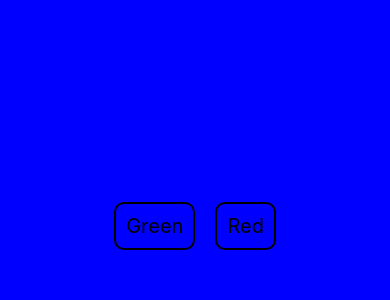
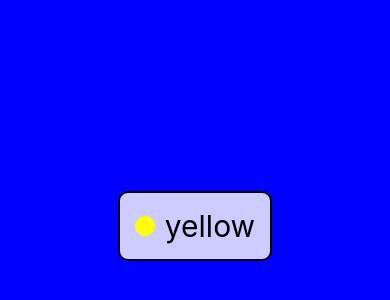
Before and after one commit to benbourgeois-92/First_ReactNative_App, a React Native app: screen / in a window 390 px wide. Shown: the part 196-496 px from the top of the page. Built offline with nearby package versions, Linux system fonts and the light colour scheme.

Commit message:
Touchable Highlight Added

```diff
--- a/App.js
+++ b/App.js
@@ -1,6 +1,6 @@
 import React from 'react';
 
-import {View, StyleSheet, Text, Button, ListView, StatusBar  } from 'react-native';
+import {View, StyleSheet, Text, Button, ListView, StatusBar,TouchableHighlight  } from 'react-native';
 
 export default class App extends React.Component {
 
@@ -25,9 +25,18 @@ export default class App extends React.Component {
     return (
       <View style= {[styles.container, {backgroundColor}]}>
 
+        <TouchableHighlight style={styles.button} onPress={() => this.changeColor('yellow')} underlayColor="orange">
+          <View style={styles.row}>
 
-        <Text onPress={() => this.changeColor('green')} style={styles.button}>Green</Text>
-        <Text onPress={() => this.changeColor('red')} style={styles.button}>Red</Text>
+              <View style={[
+                styles.sample,
+                {backgroundColor: 'yellow'}
+              ]}/>
+
+              <Text style={styles.text}>yellow</Text>
+
+          </View>
+        </TouchableHighlight>
 
         <StatusBar hidden={false}/>
 
@@ -48,11 +57,33 @@ const styles = StyleSheet.create({
   },
 
   button: {
+    margin: 10,
+    padding: 10,
     borderWidth: 2,
     borderRadius: 10,
-    fontSize: 20,
-    margin: 10,
-    padding: 10,
+
+    backgroundColor: 'rgba(255,255,255, .8)'
+
+  },
+  row: {
+    flexDirection: 'row',
+    alignItems: 'center'
+
+  },
+
+  sample: {
+    height: 20,
+    width: 20,
+    borderRadius: 10,
+    margin: 5,
+    backgroundColor: 'white'
+  },
+  text: {
+
+    fontSize: 30,
+    margin: 5,
+
+
 
   }
 
```
